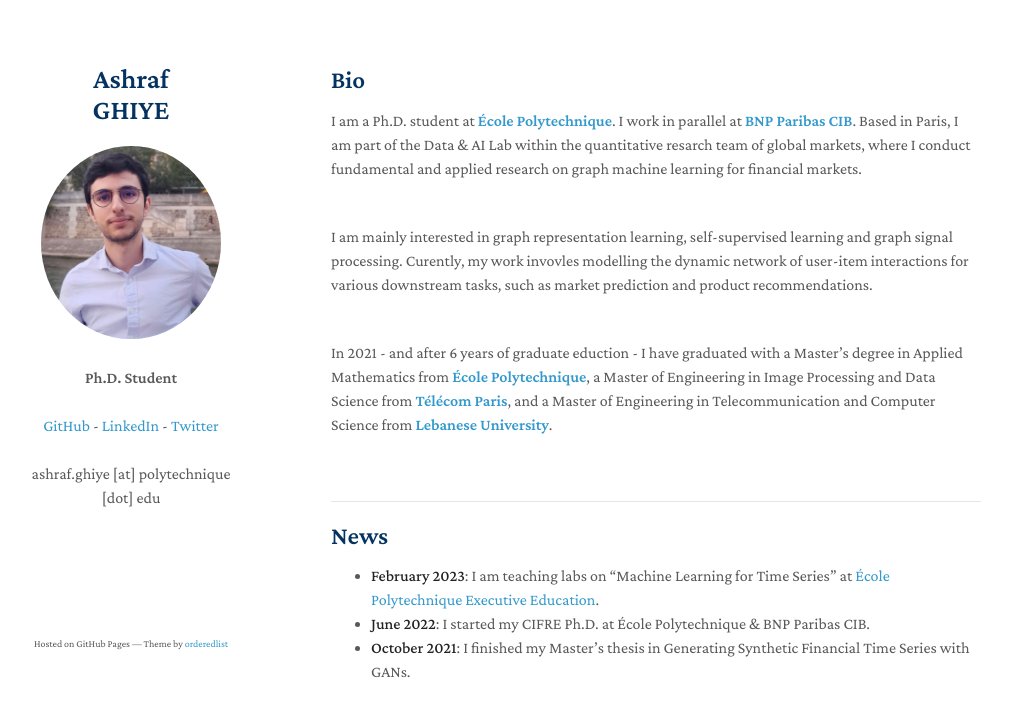
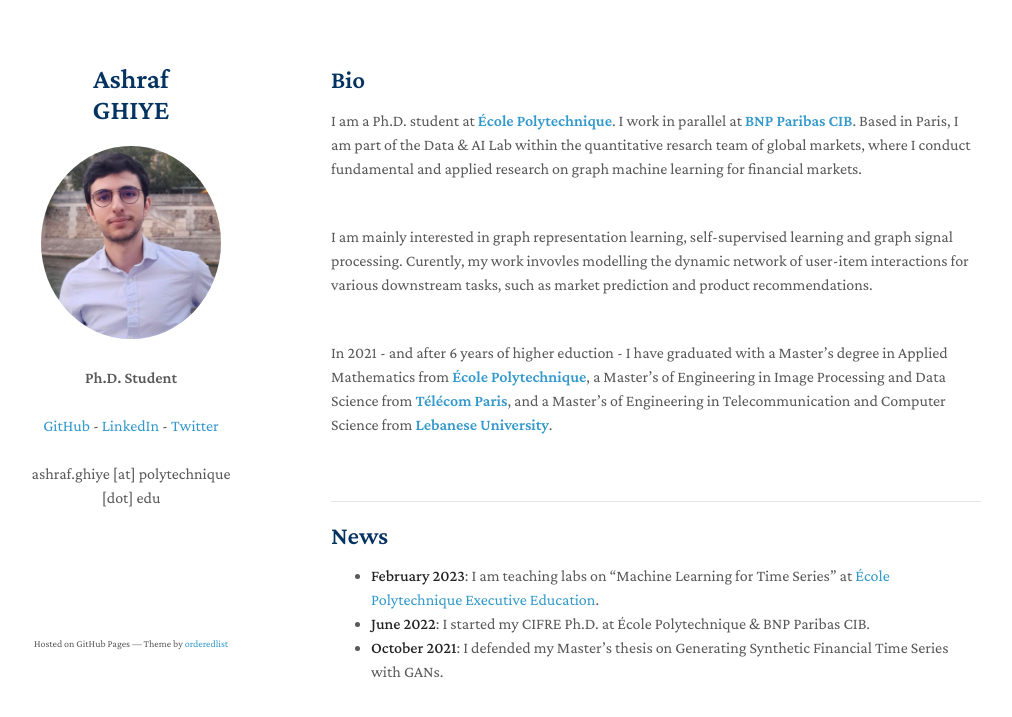
Before and after one commit to ashrafghiye/ashrafghiye.github.io, a Jekyll site: the page built from index.md, in a window 1280 px wide. Shown: the top 717 px of the page, without its empty margins (139-1151 px from the left). Built offline with Jekyll 4.4.1, drawn with Linux system fonts in a browser that asks for light colours; our own code applies the rules of GitHub Pages for plain Markdown files; a script that is not in the unit is left out.

Commit message:
Update index.md

```diff
--- a/index.md
+++ b/index.md
@@ -5,7 +5,7 @@ I am a Ph.D. student at <a href="https://www.polytechnique.edu/en" target="_blan
 
 I am mainly interested in graph representation learning, self-supervised learning and graph signal processing. Curently, my work invovles modelling the dynamic network of user-item interactions for various downstream tasks, such as market prediction and product recommendations. <br><br>
 
-In 2021 - and after 6 years of graduate eduction - I have graduated with a Master's degree in Applied Mathematics from <a href="https://www.polytechnique.edu/en" target="_blank"><b>École Polytechnique</b></a>, a Master of Engineering in Image Processing and Data Science from <a href="https://www.telecom-paris.fr" target="_blank"><b>Télécom Paris</b></a>, and a Master of Engineering in Telecommunication and Computer Science from <a href="http://www.ulfg.ul.edu.lb" target="_blank"><b>Lebanese University</b></a>.
+In 2021 - and after 6 years of higher eduction - I have graduated with a Master's degree in Applied Mathematics from <a href="https://www.polytechnique.edu/en" target="_blank"><b>École Polytechnique</b></a>, a Master's of Engineering in Image Processing and Data Science from <a href="https://www.telecom-paris.fr" target="_blank"><b>Télécom Paris</b></a>, and a Master's of Engineering in Telecommunication and Computer Science from <a href="http://www.ulfg.ul.edu.lb" target="_blank"><b>Lebanese University</b></a>.
 
 <br>
 
@@ -18,4 +18,4 @@ In 2021 - and after 6 years of graduate eduction - I have graduated with a Maste
 
 - **February 2023**: I am teaching labs on "Machine Learning for Time Series" at <a href="https://exed.polytechnique.edu/formations/data/data-sciences-intelligence-artificielle" target="_blank">École Polytechnique Executive Education</a>.
  - **June 2022**: I started my CIFRE Ph.D. at École Polytechnique & BNP Paribas CIB.
- - **October 2021**: I finished my Master's thesis in Generating Synthetic Financial Time Series with GANs.
+ - **October 2021**: I defended my Master's thesis on Generating Synthetic Financial Time Series with GANs.
```
